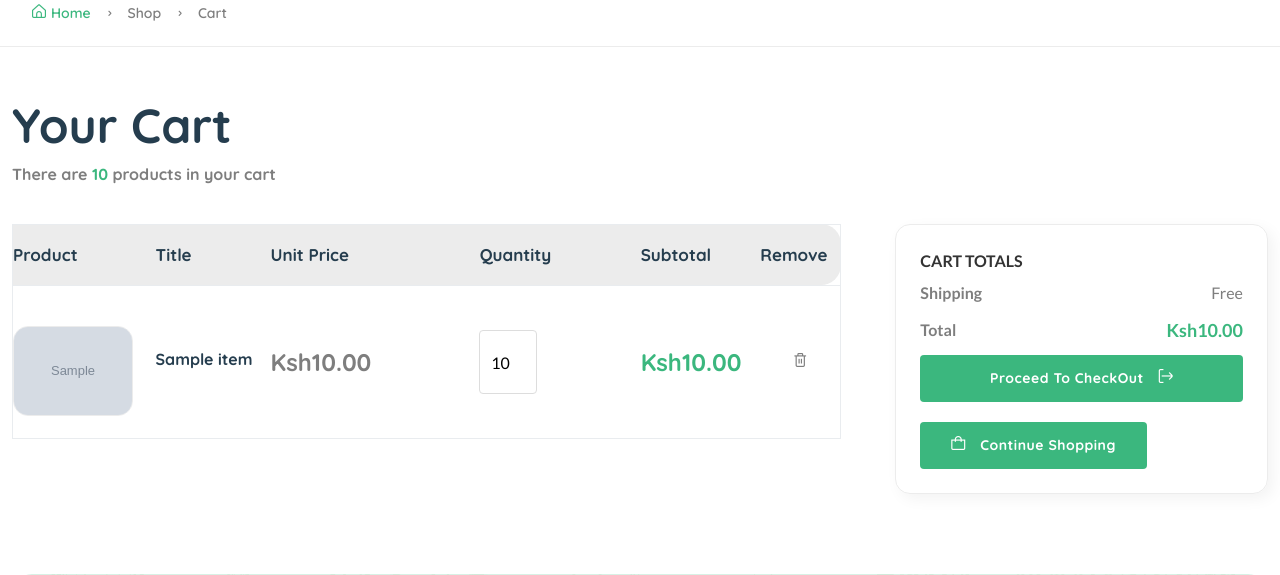
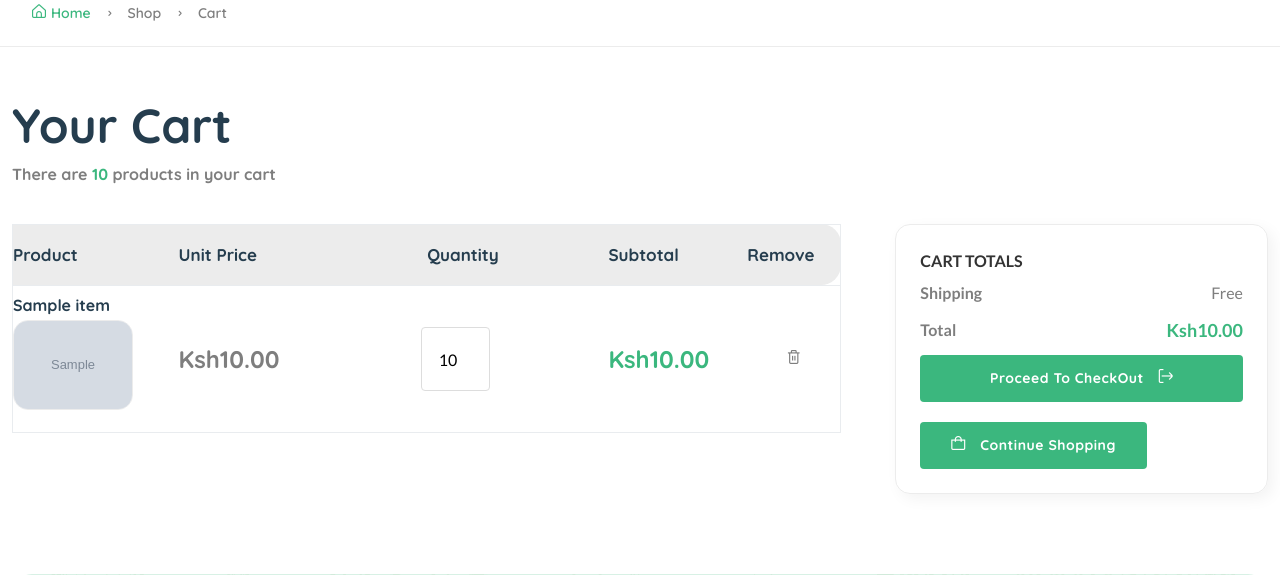
Before and after one commit to Valentino-Junior/marokomart, a Django app: template templates/core/cart.html in a window 1280 px wide. Shown: the part 336-911 px from the top of the page. Run offline with Django 3.2, Linux system fonts and the light colour scheme; the template is opened without the code that fills it: most values are stand-ins (such as "Sample title", 1, 10 or a date in 2020); grey boxes marked "Sample" are stand-in pictures; some libraries are stand-ins or nearby versions.

Commit message:
Added styling to cart

```diff
--- a/templates/core/cart.html
+++ b/templates/core/cart.html
@@ -32,7 +32,6 @@
                             <thead>
                                 <tr class="main-heading">
                                     <th scope="col">Product</th>
-                                    <th scope="col">Title</th>
                                     <th scope="col">Unit Price</th>
                                     <th scope="col" class="text-center">Quantity</th>
                                     <th scope="col">Subtotal</th>
@@ -43,18 +42,19 @@
                                 {% if cart_data %}
                                 {% for product_id, item in cart_data.items %}
                                 <tr class="pt-30">
-                                    <td class="image product-thumbnail pt-40">
-                                        <img src="{{ item.image }}" alt="#">
-                                    </td>
-
-                                    <td class="product-des product-name">
+                                    <td class="image product-thumbnail pt-10">
                                         <h6 class="mb-5">
                                             <a class="product-name mb-10 text-heading"
                                                 href="{% url 'core:product-detail' item.pid %}">
                                                 {{ item.title }}
                                             </a>
                                         </h6>
+
+                                        <img src="{{ item.image }}" alt="#">
+
                                     </td>
+
+
 
                                     <td class="price" data-title="Price">
                                         <h4 class="text-body unit-price">Ksh{{ item.price|floatformat:2 }}</h4>
```
Also changed, not shown: db.sqlite3.
